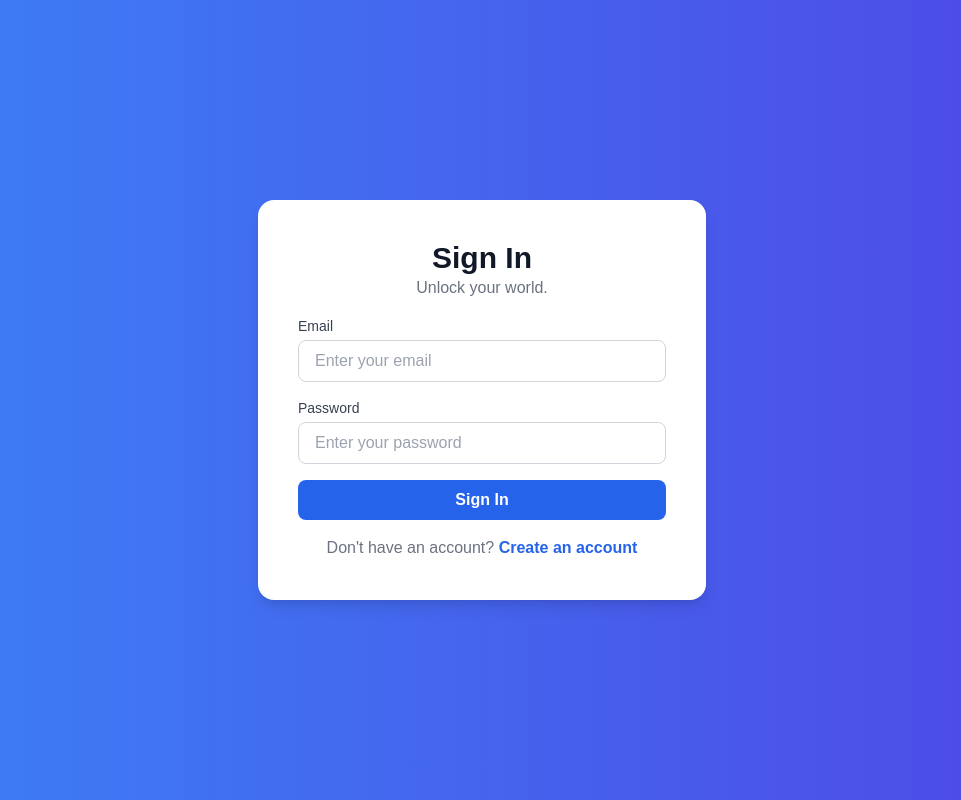
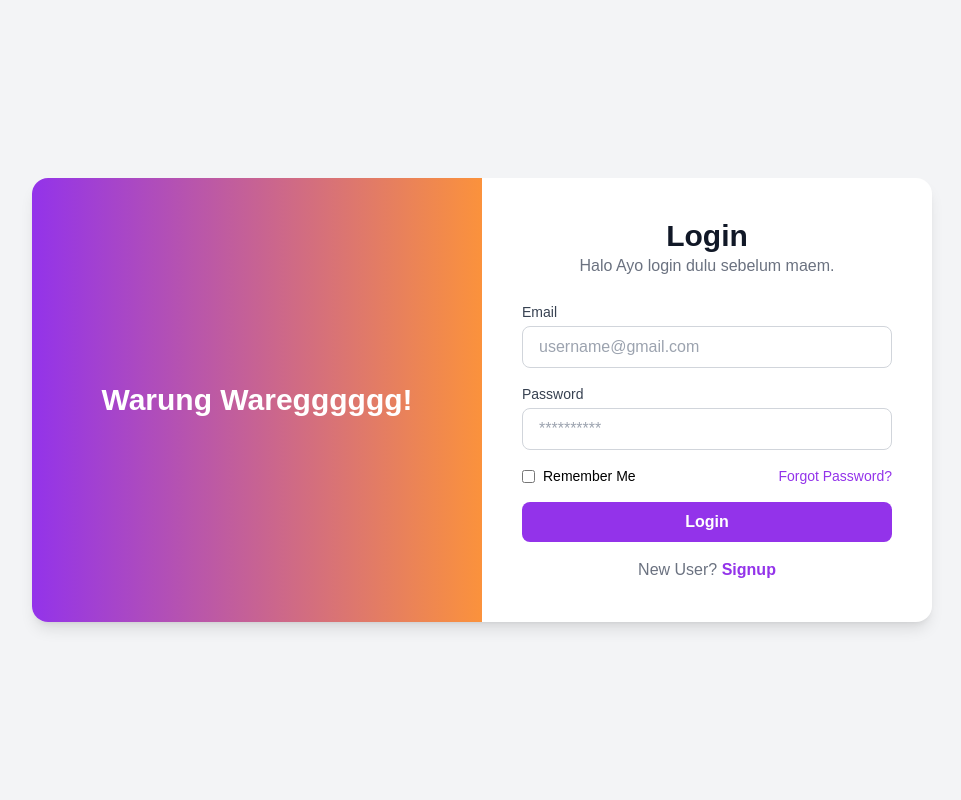
Before and after one commit to samudsamudra/frontend-fooder, a Next.js app: page /login in a window 1280 px wide. Shown: the whole page, without its empty margins (158-1119 px from the left). Built offline with nearby package versions, Linux system fonts and the light colour scheme.

Commit message:
sukses redisgn halaman login

```diff
--- a/src/app/login/page.tsx
+++ b/src/app/login/page.tsx
@@ -22,7 +22,7 @@ export default function LoginPage() {
 
       if (response.data.token) {
         localStorage.setItem("token", response.data.token);
-        router.push("/dashboard"); // Redirect ke dashboard setelah login
+        router.push("/dashboard");
       } else {
         setError("Login berhasil, tetapi token tidak ditemukan.");
       }
@@ -32,24 +32,28 @@ export default function LoginPage() {
   };
 
   return (
-    <div className="h-screen w-screen flex items-center justify-center bg-gradient-to-r from-blue-500 to-indigo-600">
-      <div className="bg-white shadow-lg rounded-2xl p-10 w-full max-w-md">
-        {/* Title */}
+    <div className="h-screen w-screen flex items-center justify-center bg-gray-100">
+      <div className="flex w-[900px] bg-white rounded-2xl shadow-lg overflow-hidden">
+        {/* Kiri - Background dengan Gradient */}
+        <div className="w-1/2 bg-gradient-to-r from-purple-600 to-orange-400 flex flex-col justify-center items-center text-white p-10">
+          <h1 className="text-3xl font-bold">Warung Waregggggg!</h1>
+        </div>
+
+        {/* Kanan - Form Login */}
+        <div className="w-1/2 p-10 flex flex-col justify-center">
           <h2 className="text-3xl font-bold text-gray-900 text-center">
-          Sign In
+            Login
           </h2>
-        <p className="text-gray-500 text-center mb-4">
-          Unlock your world.
+          <p className="text-gray-500 text-center mb-6">
+            Halo Ayo login dulu sebelum maem.
           </p>
 
-        {/* Error Message */}
           {error && (
             <p className="text-red-500 text-center bg-red-100 p-2 rounded-lg mb-4">
               {error}
             </p>
           )}
 
-        {/* Login Form */}
           <form onSubmit={handleLogin} className="space-y-4">
             <div>
               <label className="block text-gray-700 text-sm font-medium">
@@ -59,10 +63,10 @@ export default function LoginPage() {
                 type="email"
                 value={email}
                 onChange={(e) => setEmail(e.target.value)}
-              className="w-full px-4 py-2 mt-1 border border-gray-300 rounded-lg focus:ring-2 focus:ring-blue-400 focus:outline-none"
+                className="w-full px-4 py-2 mt-1 border border-gray-300 rounded-lg focus:ring-2 focus:ring-purple-400 focus:outline-none"
                 required
                 title="Email"
-              placeholder="Enter your email"
+                placeholder="username@gmail.com"
               />
             </div>
 
@@ -74,29 +78,39 @@ export default function LoginPage() {
                 type="password"
                 value={password}
                 onChange={(e) => setPassword(e.target.value)}
-              className="w-full px-4 py-2 mt-1 border border-gray-300 rounded-lg focus:ring-2 focus:ring-blue-400 focus:outline-none"
+                className="w-full px-4 py-2 mt-1 border border-gray-300 rounded-lg focus:ring-2 focus:ring-purple-400 focus:outline-none"
                 required
                 title="Password"
-              placeholder="Enter your password"
+                placeholder="**********"
               />
+            </div>
+
+            <div className="flex items-center justify-between text-sm">
+              <div className="flex items-center">
+                <input type="checkbox" className="mr-2" title="Remember Me" />
+                <span>Remember Me</span>
+              </div>
+              <a href="#" className="text-purple-600 hover:underline">
+                Forgot Password?
+              </a>
             </div>
 
             <button
               type="submit"
-            className="w-full bg-blue-600 hover:bg-blue-700 text-white font-semibold py-2 rounded-lg transition-all duration-300"
+              className="w-full bg-purple-600 hover:bg-purple-700 text-white font-semibold py-2 rounded-lg transition-all duration-300"
             >
-            Sign In
+              Login
             </button>
           </form>
 
-        {/* Register Link */}
           <p className="text-center text-gray-500 mt-4">
-          Don't have an account?{" "}
-          <a href="/register" className="text-blue-600 font-semibold">
-            Create an account
+            New User?{" "}
+            <a href="/register" className="text-purple-600 font-semibold">
+              Signup
             </a>
           </p>
         </div>
       </div>
+    </div>
   );
 }
```
Lines whose indentation alone changed are shown as unchanged.
